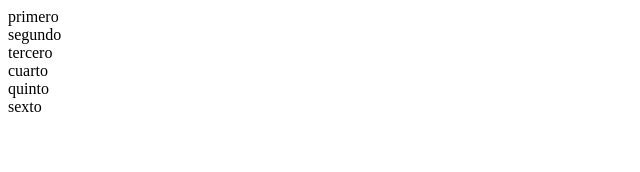
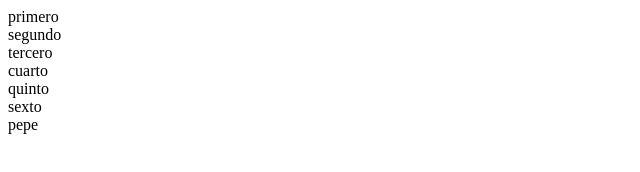
Before and after one commit to samuelga23/CLASE, a plain HTML site: page index.html in a window 1280 px wide. Shown: the full height of the page, 0-640 px from the left. Drawn offline with Linux system fonts and the light colour scheme.

Commit message:
octavo commit

```diff
--- a/index.html
+++ b/index.html
@@ -12,5 +12,6 @@
     <div>cuarto</div>
     <div>quinto</div>
     <div>sexto</div>
+    <div>pepe</div>
 </body>
 </html>
```
